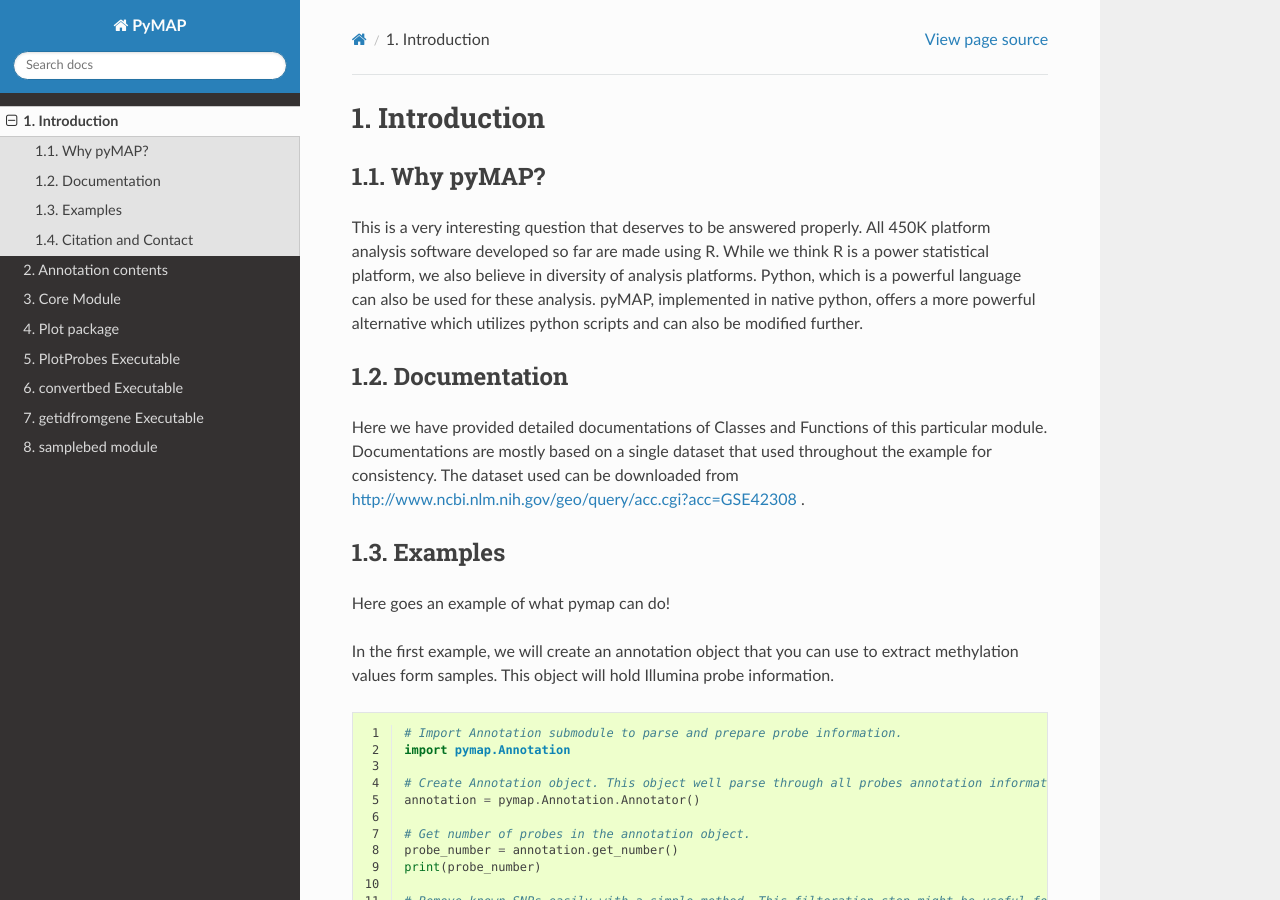
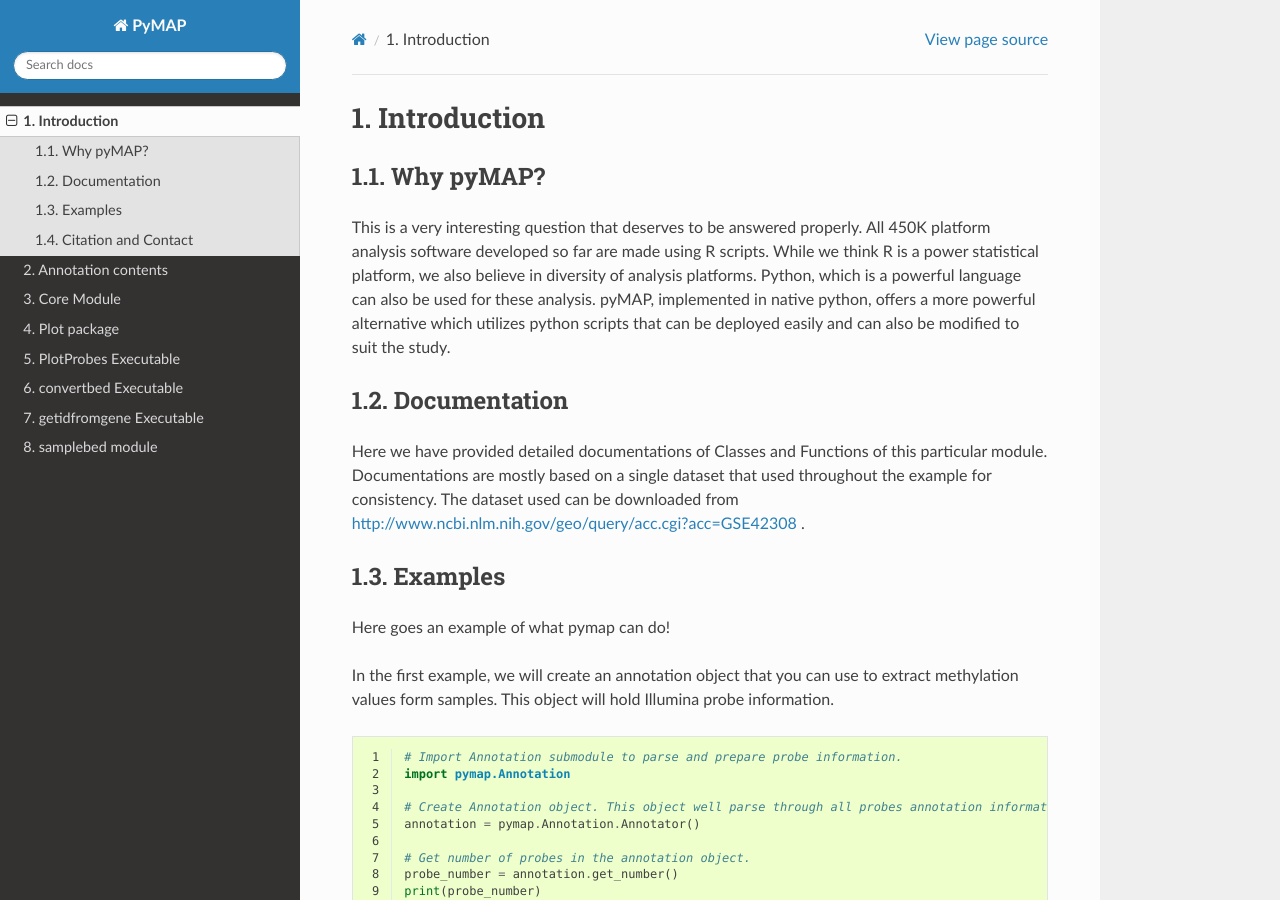
Before and after one commit to AminMahpour/PyMAP, a Sphinx documentation site: the page built from docs/Introduction.rst, in a window 1280 px wide and 900 px high. Built offline with Sphinx 7.4.7 and the Read the Docs theme 2.0.0, drawn with Linux system fonts in a browser that asks for light colours.

Commit message:
Improved docs.

```diff
--- a/docs/Introduction.rst
+++ b/docs/Introduction.rst
@@ -3,9 +3,9 @@ Introduction
 
 Why pyMAP?
 ----------
-This is a very interesting question that deserves to be answered properly. All 450K platform analysis software developed so far are made using R.
+This is a very interesting question that deserves to be answered properly. All 450K platform analysis software developed so far are made using R scripts.
 While we think R is a power statistical platform, we also believe in diversity of analysis platforms. Python, which is a powerful language can also be used for these analysis.
-pyMAP, implemented in native python, offers a more powerful alternative which utilizes python scripts and can also be modified further.
+pyMAP, implemented in native python, offers a more powerful alternative which utilizes python scripts that can be deployed easily and can also be modified to suit the study.
 
 Documentation
 -------------
```
